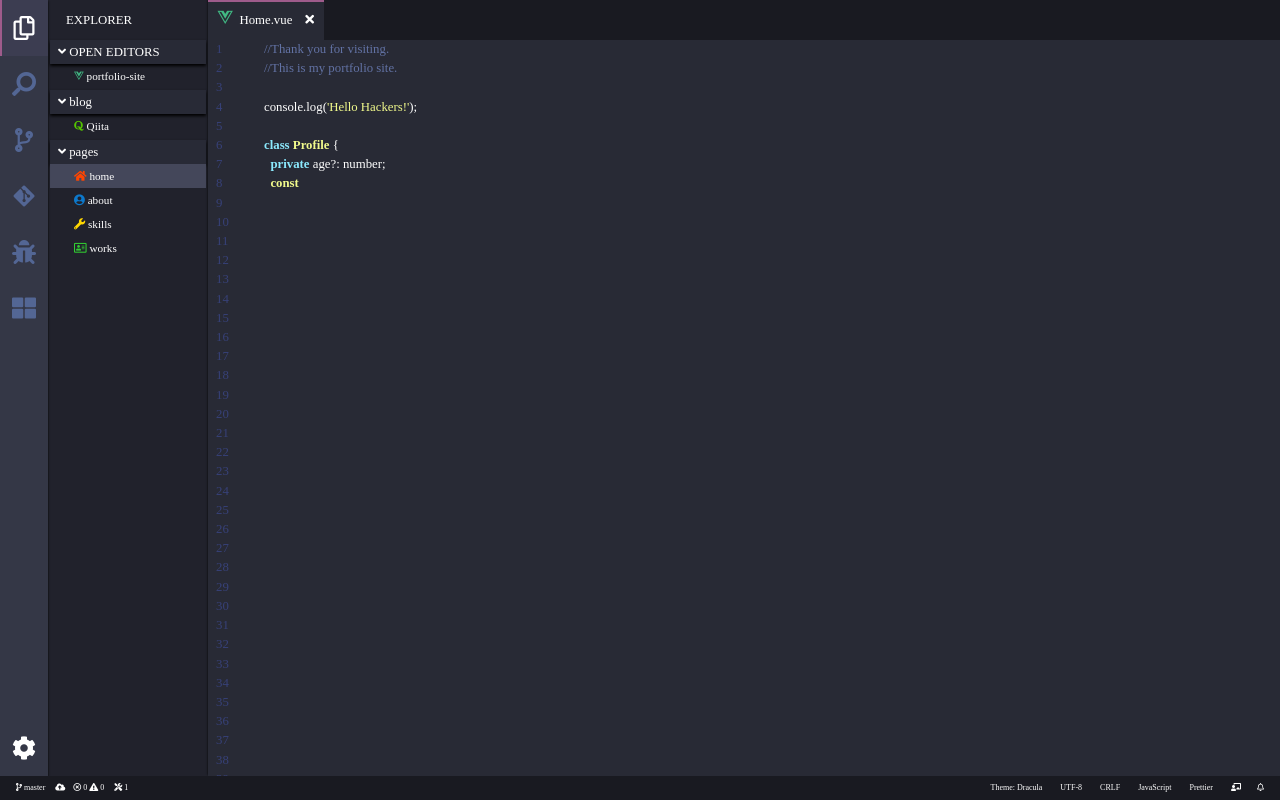
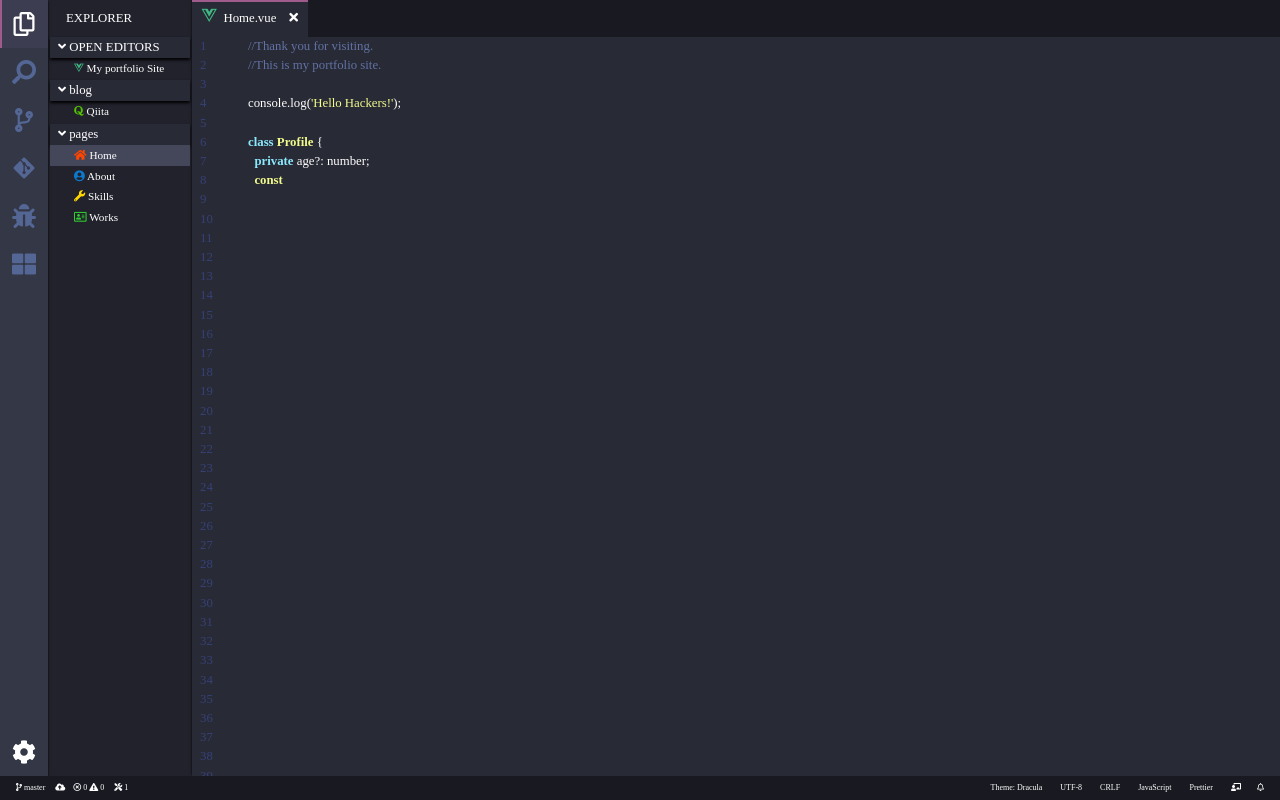
Before and after one commit to taku-hu/portfolio-site, a Vue app: page / in a window 1280 px wide. Built offline with nearby package versions, Linux system fonts and the light colour scheme.

Commit message:
fix: サイドバー周りのスタイルの修正＆リファクタリング

```diff
--- a/src/App.vue
+++ b/src/App.vue
@@ -1,6 +1,6 @@
 <template>
-  <div id="app">
-    <div class="wrapper">
+  <div class="wrapper">
+    <div class="wrapper__inner">
       <leftbar-component
         :isThemeChanged="state.isThemeChanged"
         @change-theme="changeTheme"
@@ -51,7 +51,7 @@ export default defineComponent({
   components: {
     LeftbarComponent,
     ExplorerComponent,
-    FooterComponent,
+    FooterComponent
   },
   setup() {
     const getInnerVh = () => {
@@ -65,7 +65,7 @@ export default defineComponent({
 
     const state = reactive({
       isThemeChanged: false,
-      pageName: '',
+      pageName: ''
     });
 
     const setRouteName = () => {
@@ -95,9 +95,9 @@ export default defineComponent({
       state,
       closeTab,
       changeTheme,
-      setRouteName,
+      setRouteName
     };
-  },
+  }
 });
 </script>
 
@@ -114,20 +114,21 @@ a {
   color: #fff;
   text-decoration: none;
 }
-#app {
+
+.wrapper {
   width: 100%;
   height: calc(var(--vh, 1vh) * 100);
   color: #fff;
   overflow: hidden;
-}
-.wrapper {
-  width: 100%;
-  height: calc(100% - 1.5rem);
-  display: flex;
-  overflow: hidden;
+  &__inner {
+    width: 100%;
+    height: calc(100% - 1.5rem);
+    display: flex;
+    overflow: hidden;
+  }
 }
 .code {
-  width: calc(100% - 13rem);
+  width: calc(100% - 12rem);
   height: 100%;
   background-color: #191a21;
   box-shadow: 0 -1px 2px #000;
@@ -137,8 +138,8 @@ a {
   &__tag {
     position: relative;
     display: inline-block;
-    height: 2.5rem;
-    line-height: 2.5rem;
+    height: 2.3rem;
+    line-height: 2.3rem;
     font-size: 0.8rem;
     background-color: #282a35;
     text-align: center;
@@ -171,7 +172,7 @@ a {
   }
   &__field {
     width: 100%;
-    height: calc(100% - 2.5rem);
+    height: calc(100% - 2.3rem);
     background-color: #282a35;
     overflow-y: scroll;
     &--theme-changed {
@@ -197,7 +198,7 @@ a {
 //メディアクエリ
 @include media-query($bp-mobile) {
   .code {
-    width: calc(100% - 10rem);
+    width: calc(100% - 9rem);
     //スクロールバーのカスタマイズ
     ::-webkit-scrollbar {
       width: 0.5rem;
--- a/src/components/Explorer.vue
+++ b/src/components/Explorer.vue
@@ -1,6 +1,7 @@
 <template>
   <div class="explorer" :class="{ 'explorer--theme-changed': isThemeChanged }">
     <div class="explorer__heading">EXPLORER</div>
+
     <div
       class="accordion"
       v-for="accordion in state.accordions"
@@ -10,47 +11,55 @@
         class="accordion__label"
         :class="{
           'accordion__label--opened': accordion.isOpen,
-          'accordion__label--theme-changed': isThemeChanged,
+          'accordion__label--theme-changed': isThemeChanged
         }"
+        @click="toggleAccordion(accordion)"
       >
-        <i class="fas fa-angle-down" :class="{ close: !accordion.isOpen }"></i>
+        <i
+          class="accordion__icon fas fa-angle-down"
+          :class="{ 'accordion__icon--close': !accordion.isOpen }"
+        ></i>
         {{ accordion.labelName }}
       </div>
-      <transition name="open">
       <div class="accordion__body" v-show="accordion.isOpen">
-          <a :href="accordion.link" target="_blank">
-            <span v-html="accordion.icon"></span>
-            {{ accordion.item }}
+        <a
+          class="accordion__links"
+          :href="path.path"
+          target="_blank"
+          v-for="path in accordion.paths"
+          :key="path.name"
+        >
+          <span v-html="path.icon"></span>
+          {{ path.name }}
         </a>
       </div>
-      </transition>
     </div>
 
     <div class="accordion">
       <div
         class="accordion__label"
         :class="{
-          'accordion__label--opened': state.isLinksOpen,
-          'accordion__label--theme-changed': isThemeChanged,
+          'accordion__label--opened': state.links.isOpen,
+          'accordion__label--theme-changed': isThemeChanged
         }"
+        @click="togglePages"
       >
         <i
           class="accordion__icon fas fa-angle-down"
-          :class="{ 'accordion__icon--close': !state.isLinksOpen }"
+          :class="{ 'accordion__icon--close': !state.links.isOpen }"
         ></i>
-        pages
+        {{ state.links.labelName }}
       </div>
-      <div class="accordion__body" v-show="state.isLinksOpen">
-        <nav class="accordion__links">
-          <ul>
-            <li v-for="link in state.links" :key="link.name">
-              <router-link :to="link.path">
-                <span v-html="link.icon"></span>
-                {{ link.name.toLowerCase() }}
+      <div class="accordion__body" v-show="state.links.isOpen">
+        <router-link
+          class="accordion__links"
+          v-for="path in state.links.paths"
+          :key="path.name"
+          :to="path.path"
+        >
+          <span v-html="path.icon"></span>
+          {{ `${path.name.substring(0, 1)}${path.name.substring(1).toLowerCase()}` }}
         </router-link>
-            </li>
-          </ul>
-        </nav>
       </div>
     </div>
   </div>
@@ -61,63 +70,78 @@ import { defineComponent, reactive } from 'vue';
 
 export default defineComponent({
   props: {
-    isThemeChanged: Boolean,
+    isThemeChanged: Boolean
   },
   setup() {
     const state = reactive({
       accordions: [
         {
           labelName: 'OPEN EDITORS',
+          isOpen: true,
+          paths: [
+            {
               icon: '<i class="fab fa-vuejs"></i>',
-          item: 'portfolio-site',
-          link: 'https://github.com/taku-hu/portfolio-site',
-          isOpen: true,
+              name: 'My portfolio Site',
+              path: 'https://github.com/taku-hu/portfolio-site'
+            }
+          ]
         },
         {
           labelName: 'blog',
+          isOpen: true,
+          paths: [
+            {
               icon: '<i class="fab fa-quora"></i>',
-          item: 'Qiita',
-          link: 'https://qiita.com/taku-hu',
+              name: 'Qiita',
+              path: 'https://qiita.com/taku-hu'
+            }
+          ]
+        }
+      ],
+      links: {
+        labelName: 'pages',
         isOpen: true,
-        },
-      ],
-      links: [
+        paths: [
           {
             icon: '<i class="fas fa-home">',
             name: 'HOME',
-          path: '/',
+            path: '/'
           },
           {
             icon: '<i class="fas fa-user-circle">',
             name: 'ABOUT',
-          path: '/about',
+            path: '/about'
           },
           {
             icon: '<i class="fas fa-wrench"></i>',
             name: 'SKILLS',
-          path: '/skills',
+            path: '/skills'
           },
           {
             icon: '<i class="far fa-address-card"></i>',
             name: 'WORKS',
-          path: '/works',
-        },
-      ],
-      isLinksOpen: true,
+            path: '/works'
+          }
+        ]
+      }
     });
 
-    const toggleExplorer = (accordion) => {
+    const toggleAccordion = accordion => {
       const selected = state.accordions.find(
-        (accordions) => accordions.labelName === accordion.labelName
+        accordions => accordions.labelName === accordion.labelName
       );
       selected.isOpen = !selected.isOpen;
+    };
+    const togglePages = () => {
+      state.links.isOpen = !state.links.isOpen;
     };
 
     return {
       state,
-      toggleExplorer,
+      toggleAccordion,
+      togglePages
     };
-  },
+  }
 });
 </script>
 
@@ -125,7 +149,7 @@ export default defineComponent({
 @import '@/assets/styles/_parts.scss';
 
 .explorer {
-  width: 10rem;
+  width: 9rem;
   height: 100%;
   background-color: #21222c;
   font-size: 0.8rem;
@@ -136,16 +160,16 @@ export default defineComponent({
     background-color: #252526;
   }
   &__heading {
-    height: 2.5rem;
-    line-height: 2.5rem;
+    height: 2.3rem;
+    line-height: 2.3rem;
     box-sizing: border-box;
     padding-left: 1rem;
   }
   .accordion {
     margin-bottom: 2px;
     &__label {
-      height: 1.5rem;
-      line-height: 1.5rem;
+      height: 1.3rem;
+      line-height: 1.3rem;
       background-color: #282a36;
       cursor: pointer;
       padding-left: 0.5rem;
@@ -155,19 +179,42 @@ export default defineComponent({
       &--theme-changed {
         background-color: #383838;
       }
+    }
     &__icon {
       transition: 0.2s;
       &--close {
         transform: rotate(-90deg);
       }
     }
+    &__body {
+      height: 1.3rem;
+      line-height: 1.3rem;
+      font-size: 0.7rem;
+      .fa-vuejs {
+        color: #41b883;
       }
-    &__body {
-      height: 1.5rem;
-      line-height: 1.5rem;
-      font-size: 0.7rem;
-      a {
+      .fa-quora {
+        color: #55c500;
+      }
+      .fa-file {
+        color: #0d79cc;
+      }
+      .fa-home {
+        color: #ff4500;
+      }
+      .fa-user-circle {
+        color: #0d79cc;
+      }
+      .fa-wrench {
+        color: #ffd700;
+      }
+      .fa-address-card {
+        color: #32cd32;
+      }
+    } //__body
+    &__links {
       @include button-sizing;
+      display: block;
       box-sizing: border-box;
       padding-left: 1.5rem;
       &:hover {
@@ -180,45 +227,6 @@ export default defineComponent({
         background-color: #44475a;
       }
     }
-      .fa-vuejs {
-        color: #41b883;
-      }
-      .fa-quora {
-        color: #55c500;
-      }
-      .fa-file {
-        color: #0d79cc;
-      }
-    }
-    &__links {
-      .fa-home {
-        color: #ff4500;
-      }
-      .fa-user-circle {
-        color: #0d79cc;
-      }
-      .fa-wrench {
-        color: #ffd700;
-      }
-      .fa-address-card {
-        color: #32cd32;
-      }
-    }
-  }
+  } //.accordion
 } //.explorer
-
-// 開閉アニメーション
-.open-enter-active,
-.open-leave-active {
-  overflow: hidden;
-  transition: 0.3s ease-in-out;
-}
-.open-enter-to,
-.open-leave {
-  max-height: 3rem;
-}
-.open-enter,
-.open-leave-to {
-  max-height: 0;
-}
 </style>
--- a/src/components/Leftbar.vue
+++ b/src/components/Leftbar.vue
@@ -19,7 +19,7 @@ import { defineComponent, reactive } from 'vue';
 
 export default defineComponent({
   props: {
-    isThemeChanged: Boolean,
+    isThemeChanged: Boolean
   },
   setup(_, context) {
     const state = reactive({
@@ -29,8 +29,8 @@ export default defineComponent({
         '<i class="fas fa-code-branch"></i>',
         '<i class="fab fa-git-alt"></i>',
         '<i class="fas fa-bug"></i>',
-        '<i class="fas fa-th-large"></i>',
-      ],
+        '<i class="fas fa-th-large"></i>'
+      ]
     });
 
     const changeTheme = () => {
@@ -39,9 +39,9 @@ export default defineComponent({
 
     return {
       state,
-      changeTheme,
+      changeTheme
     };
-  },
+  }
 });
 </script>
 
@@ -61,7 +61,7 @@ export default defineComponent({
   &__icons {
     @include center-styling;
     width: 100%;
-    height: 3.5rem;
+    height: 3rem;
     color: #536694;
     cursor: not-allowed;
     &:first-child {
@@ -97,7 +97,7 @@ export default defineComponent({
   &__settings {
     @include center-styling;
     width: 100%;
-    height: 3.5rem;
+    height: 3rem;
     position: absolute;
     left: 0;
     bottom: 0;
```
Lines whose indentation alone changed are shown as unchanged.
